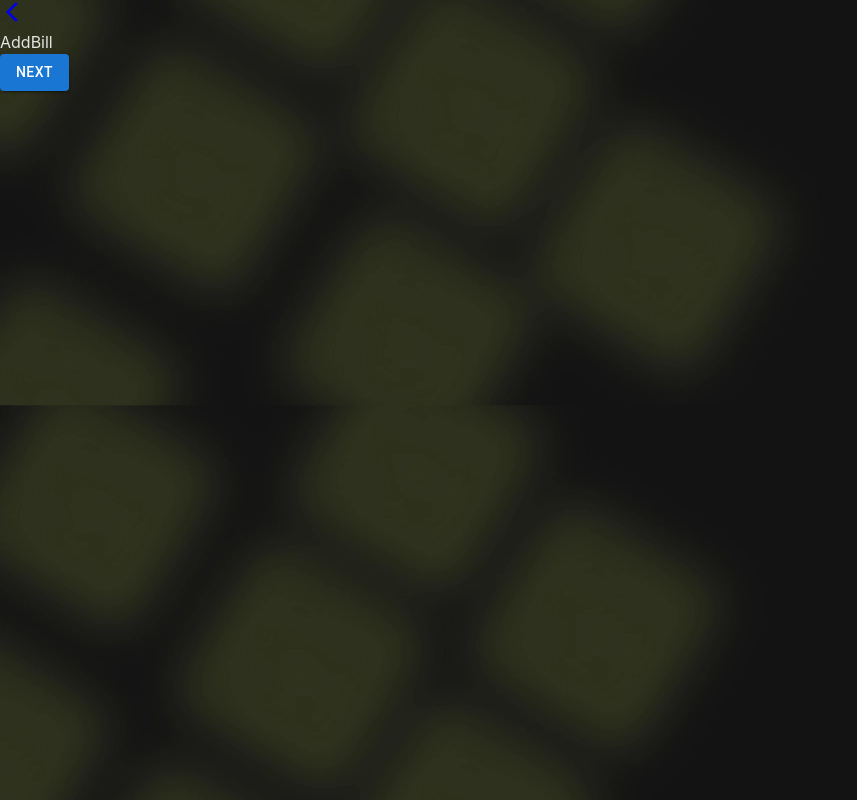
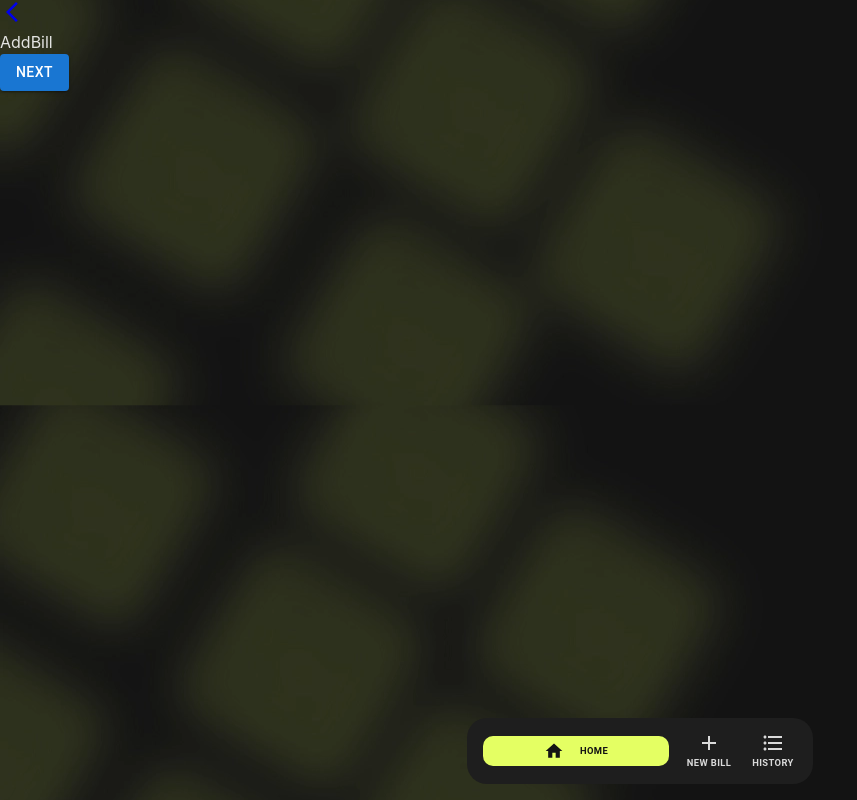
Before and after one commit to DutchPay-Bill/DutchPay-client, a React (Vite) app: page /new-bill in a window 1280 px wide. Shown: the whole page, without its empty margins (0-857 px from the left). Built offline with nearby package versions, Linux system fonts and the light colour scheme; a web font is replaced by a local one.

Commit message:
feat: navbar link update (minus history)

```diff
--- a/src/layout/PublicLayout/index.tsx
+++ b/src/layout/PublicLayout/index.tsx
@@ -1,24 +1,26 @@
 import { Button } from "@mui/material";
-import Box from '@mui/material/Box'
+import Box from "@mui/material/Box";
 import { Add, FormatListBulleted, Home } from "@mui/icons-material";
 import styles from "./PublicLayout.module.scss";
+import { useNavigate } from "react-router-dom";
 
 const PublicLayout = () => {
+  const navigate = useNavigate();
   return (
     <Box className={styles.container}>
-      <Button>
+      <Button onClick={() => navigate("/dashboard")}>
         <Box className={styles.homeButton}>
           <Home className={styles.iconBlack} fontSize="small" />
           <h6 className={styles.textHome}>Home</h6>
         </Box>
       </Button>
-      <Button>
+      <Button onClick={() => navigate("/new-bill")}>
         <Box className={styles.otherButton}>
           <Add className={styles.iconWhite} fontSize="medium" />
           <h6 className={styles.textButtonWhite}>New Bill</h6>
         </Box>
       </Button>
-      <Button>
+      <Button onClick={() => navigate("/history")}>
         <Box className={styles.otherButton}>
           <FormatListBulleted className={styles.iconWhite} fontSize="medium" />
           <h6 className={styles.textButtonWhite}>History</h6>
--- a/src/pages/NewBillDashboard/index.tsx
+++ b/src/pages/NewBillDashboard/index.tsx
@@ -1,7 +1,13 @@
 import NewBill from "../../containers/NewBill";
+import PublicLayout from "../../layout/PublicLayout";
 
 const NewBillDashboard = () => {
-  return <NewBill />;
+  return (
+    <>
+      <NewBill />
+      <PublicLayout />
+    </>
+  );
 };
 
 export default NewBillDashboard;
```
